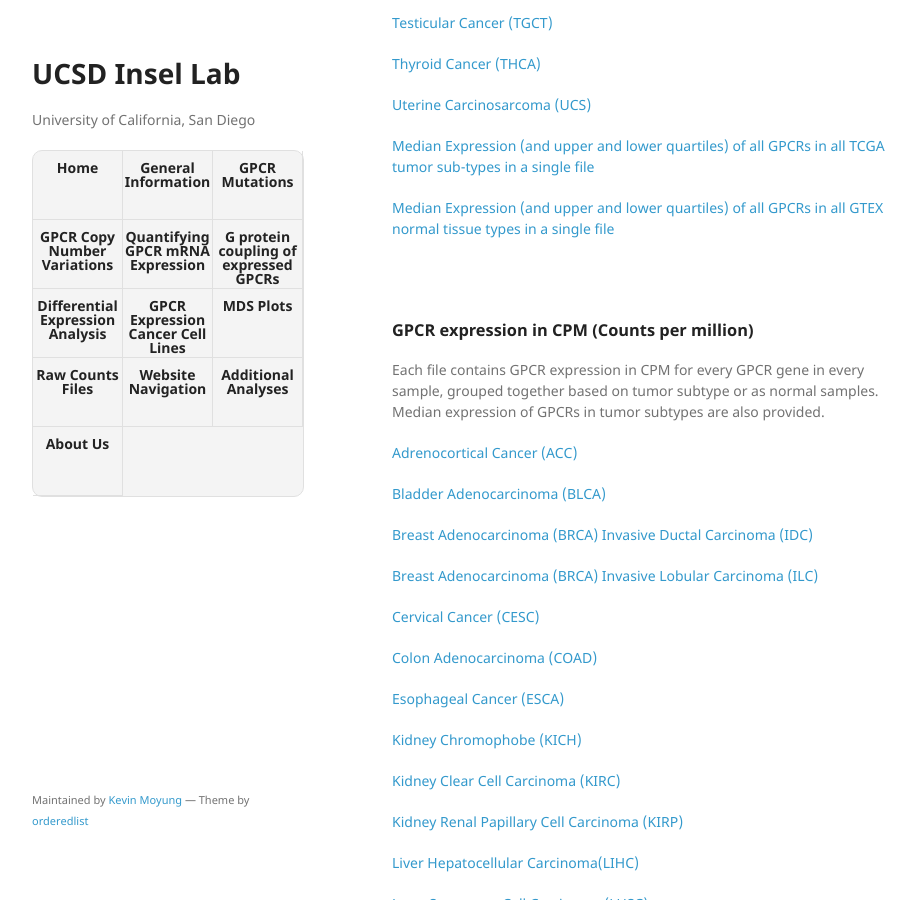
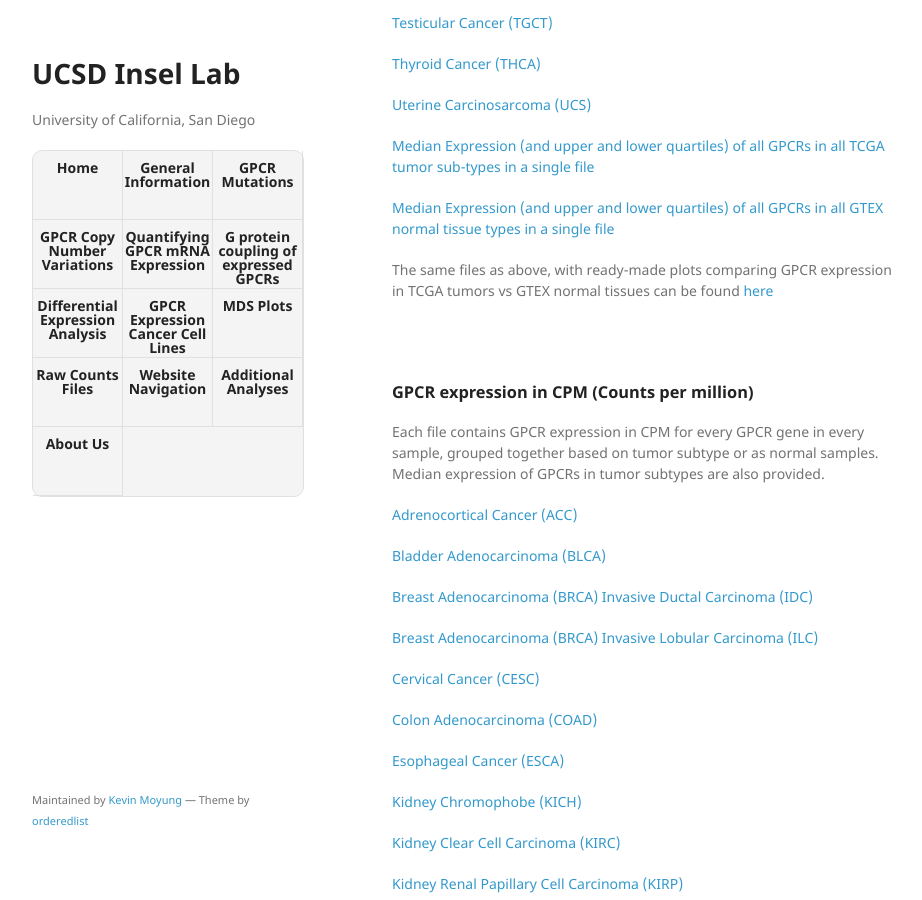
Before and after one commit to insellab/insellab.github.io, a Jekyll site: the page built from gpcr_tcga_exp.md, in a window 1280 px wide and 900 px high, scrolled down 1869 px. Shown: the whole window, without its empty margins (178-1100 px from the left). Built offline with Jekyll 4.4.1, drawn with Linux system fonts in a browser that asks for light colours; our own code applies the rules of GitHub Pages for plain Markdown files.

Commit message:
Update gpcr_tcga_exp.md

```diff
--- a/gpcr_tcga_exp.md
+++ b/gpcr_tcga_exp.md
@@ -71,6 +71,10 @@ Certain samples highlighted in yellow were not included for other analyses (such
 
 [Median Expression (and upper and lower quartiles) of all GPCRs in all GTEX normal tissue types in a single file](https://drive.google.com/open?id=1ks8LOmmbngOolI1zgCm2K1ViJszDjbgT)
 
+
+
+The same files as above, with ready-made plots comparing GPCR expression in TCGA tumors vs GTEX normal tissues can be found [here](https://drive.google.com/open?id=1ZqMa_eu8atpP3hxPT3F3yl9mNrgGL--T)
+
 <br/><br/>
 
 
```
